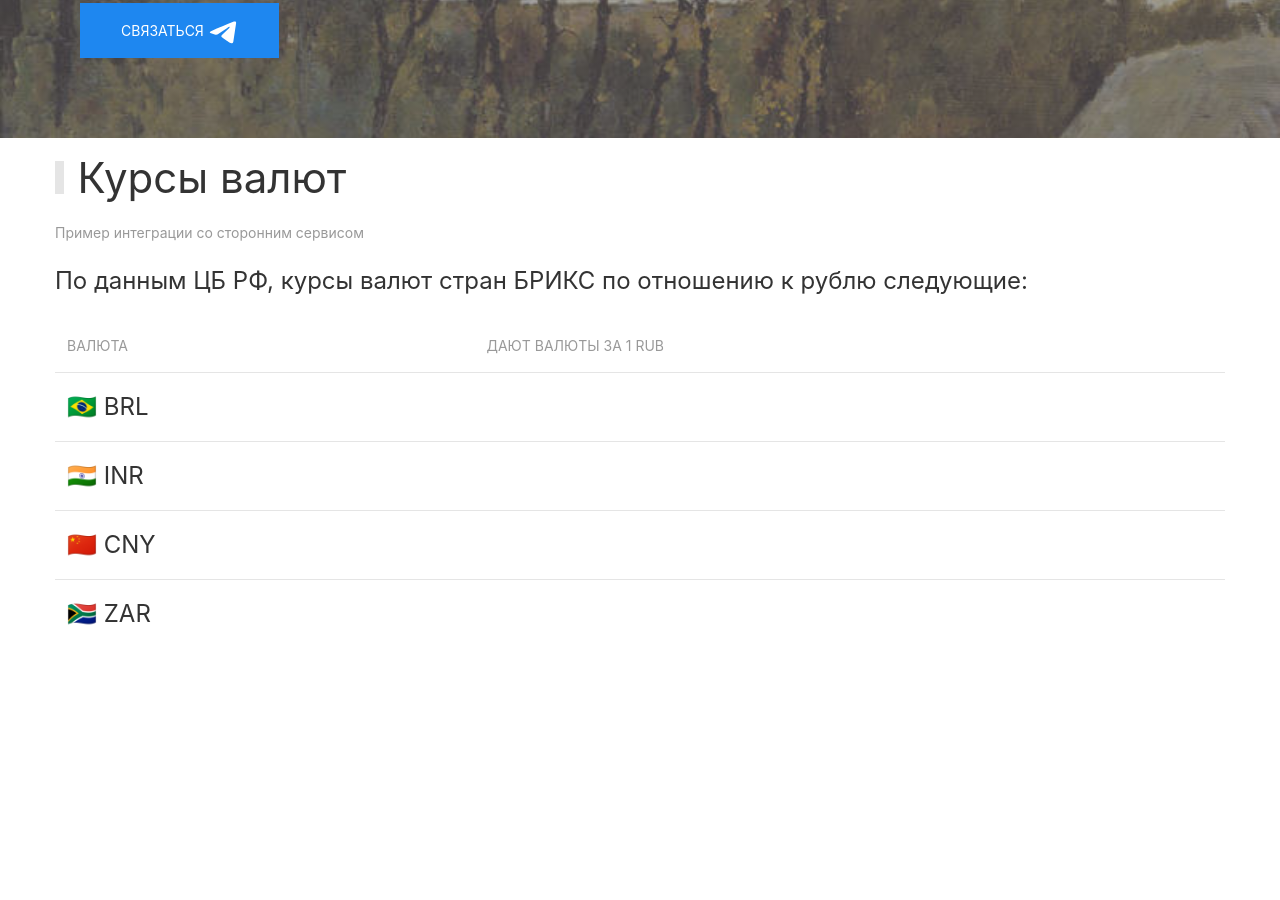
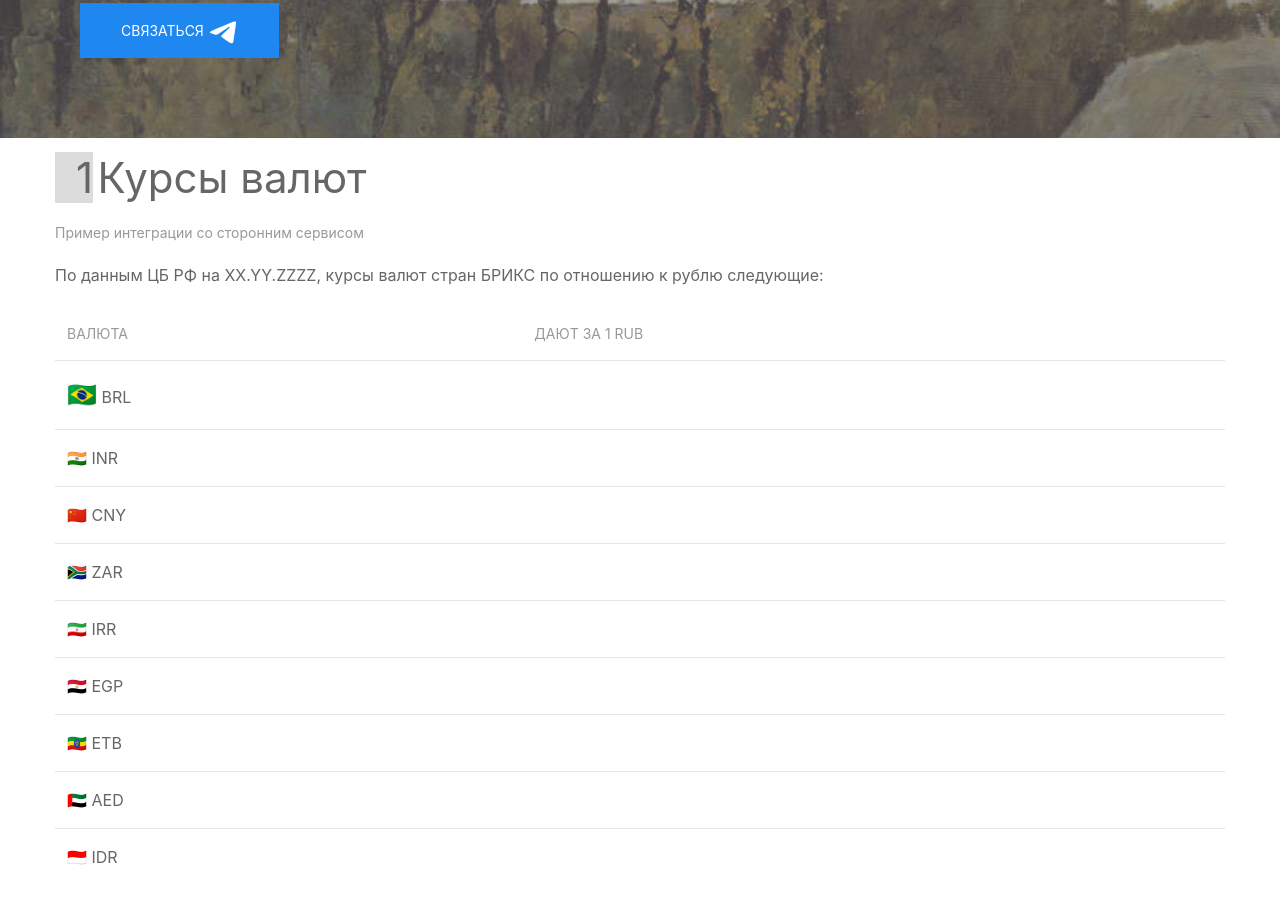
Before and after one commit to kornerr/ru, a plain HTML site: page index.html in a window 1280 px wide. Shown: the part 527-1427 px from the top of the page. Before the commit the page ends 1190 px from the top, so only its background shows below. Drawn offline with Linux system fonts and the light colour scheme.

Commit message:
outline all BRICS currencies

```diff
--- a/index.html
+++ b/index.html
@@ -30,19 +30,20 @@
     <div class="uk-padding-small uk-padding-bottom-remove uk-padding-top">
       <div class="uk-container">
         <article class="uk-article">
-          <h1 class="uk-article-title uk-heading-bullet">Курсы валют</h1>
+          <span class="uk-article-title highlight-article-digit">1</span>
+          <span class="uk-article-title">Курсы валют</span>
           <p class="uk-article-meta">Пример интеграции со сторонним сервисом</p>
-          <p class="uk-text-lead">По данным ЦБ РФ, курсы валют стран БРИКС по отношению к рублю следующие:</p>
-          <table class="uk-table uk-table-divider uk-text-lead">
+          <p>По данным ЦБ РФ на XX.YY.ZZZZ, курсы валют стран БРИКС по отношению к рублю следующие:</p>
+          <table class="uk-table uk-table-divider">
             <thead>
               <tr>
                 <th>Валюта</th>
-                <th>Дают валюты за 1 RUB</th>
+                <th>Дают за 1 RUB</th>
               </tr>
             </thead>
             <tbody>
               <tr>
-                <td>🇧🇷 BRL</td>
+                <td><span class="uk-text-large">🇧🇷</span> BRL</td>
                 <td></td>
               </tr>
               <tr>
@@ -57,6 +58,26 @@
                 <td>🇿🇦 ZAR</td>
                 <td></td>
               </tr>
+              <tr>
+                <td>🇮🇷 IRR</td>
+                <td></td>
+              </tr>
+              <tr>
+                <td>🇪🇬 EGP</td>
+                <td></td>
+              </tr>
+              <tr>
+                <td>🇪🇹 ETB</td>
+                <td></td>
+              </tr>
+              <tr>
+                <td>🇦🇪 AED</td>
+                <td></td>
+              </tr>
+              <tr>
+                <td>🇮🇩 IDR</td>
+                <td></td>
+              </tr>
             </tbody>
           </table>
         </article>
--- a/style.css
+++ b/style.css
@@ -8,3 +8,8 @@
 .header-fg {
   color: white;
 }
+
+.highlight-article-digit {
+  background-color: gainsboro;
+  padding-left: 0.5em;
+}
```
